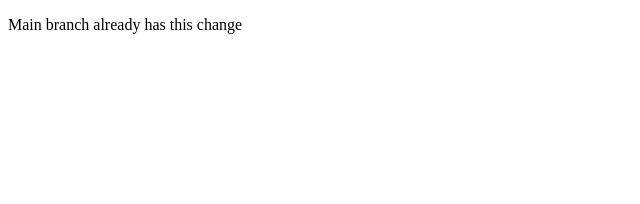
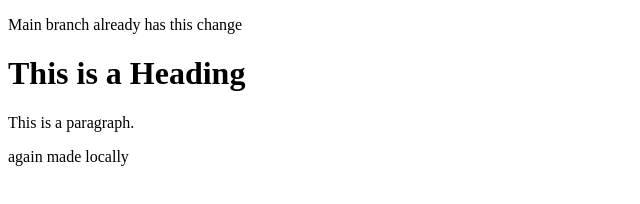
Before and after one commit to mojesbscg/learning-git-rep-working-dir, a plain HTML site: page index.html in a window 1280 px wide. Shown: the whole page, without its empty margins (0-640 px from the left). Drawn offline with Linux system fonts and the light colour scheme.

Commit message:
add some conflicts locally

```diff
--- a/index.html
+++ b/index.html
@@ -5,5 +5,8 @@
 </head>
 <body>
 <p>Main branch already has this change<p>
+<h1>This is a Heading</h1>
+<p>This is a paragraph.</p>
+<p>again made locally<p>
 </body>
 </html>
```
